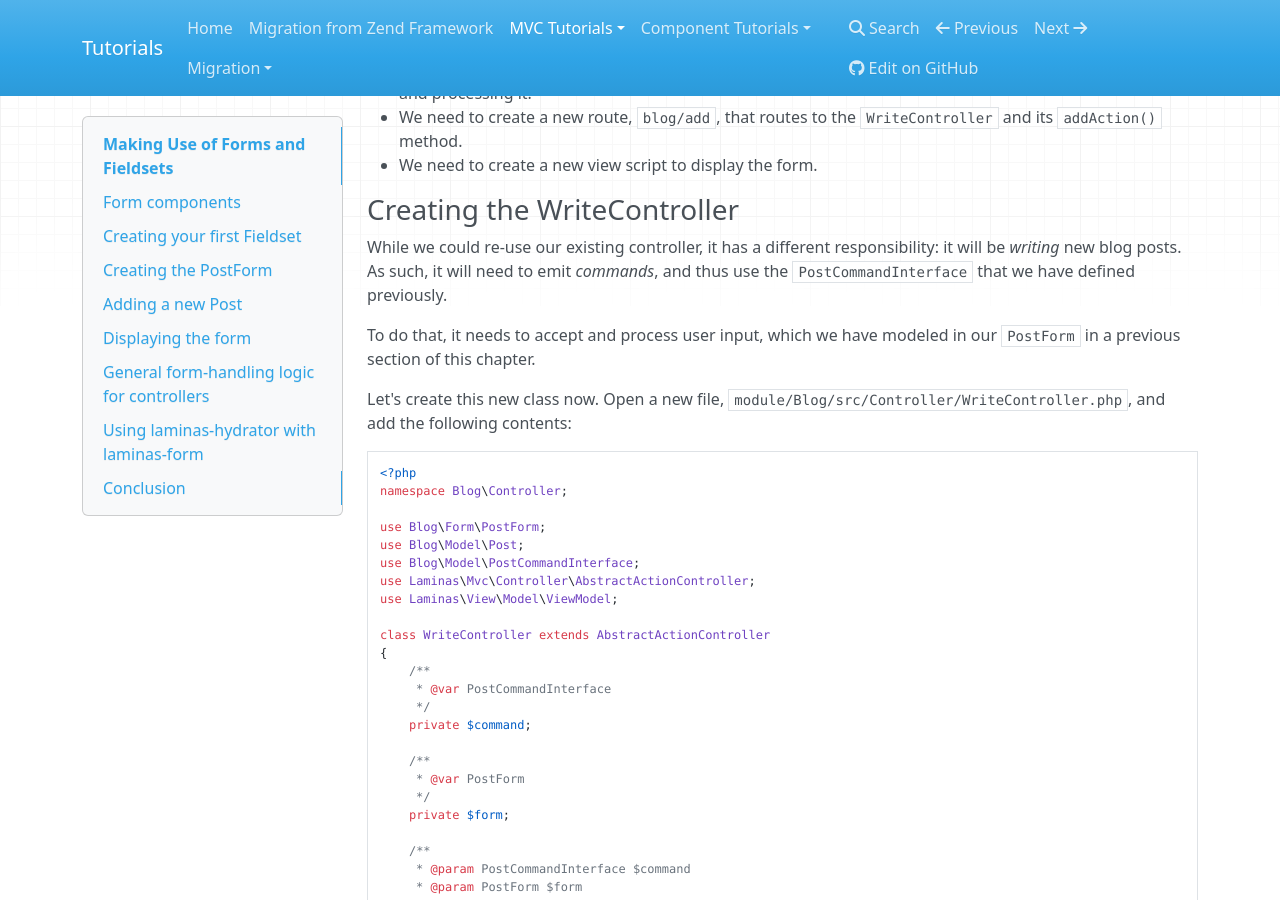
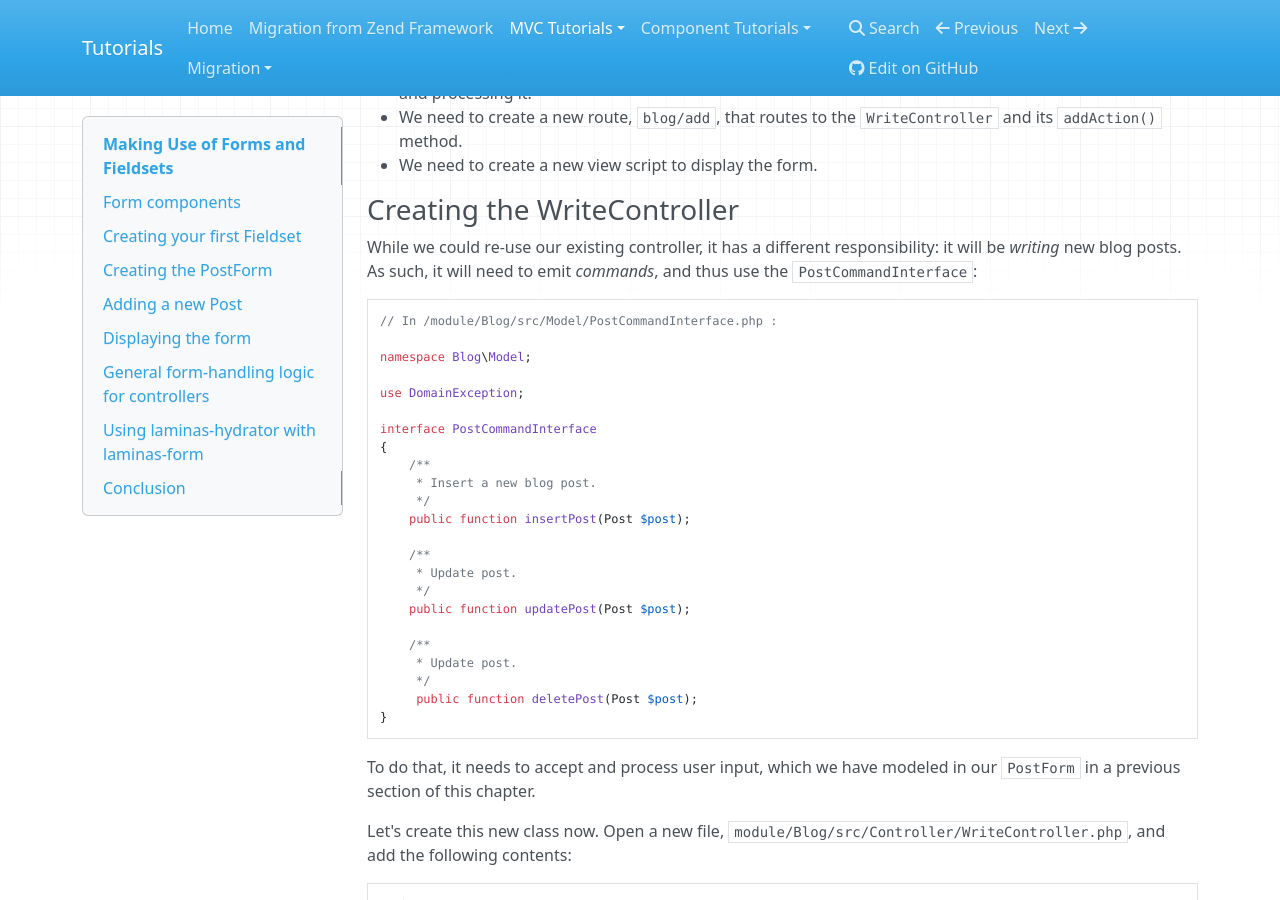
Before and after one commit to laminas/tutorials, an MkDocs documentation site: the page built from docs/book/in-depth-guide/laminas-form-laminas-form-fieldset.md, in a window 1280 px wide and 900 px high, scrolled down 2466 px. Built offline with MkDocs 1.6.1, drawn with Linux system fonts in a browser that asks for light colours; nearby versions of some CDN libraries.

Commit message:
Missing PostCommandInterface
PostCommandInterface was not defined then this cant be used

````diff
--- a/docs/book/in-depth-guide/laminas-form-laminas-form-fieldset.md
+++ b/docs/book/in-depth-guide/laminas-form-laminas-form-fieldset.md
@@ -141,8 +141,33 @@ few more tasks left:
 
 While we could re-use our existing controller, it has a different
 responsibility: it will be *writing* new blog posts. As such, it will need to
-emit *commands*, and thus use the `PostCommandInterface` that we have defined
-previously.
+emit *commands*, and thus use the `PostCommandInterface`:
+
+```php
+// In /module/Blog/src/Model/PostCommandInterface.php :
+
+namespace Blog\Model;
+
+use DomainException;
+
+interface PostCommandInterface
+{
+    /**
+     * Insert a new blog post.
+     */
+    public function insertPost(Post $post);
+
+    /**
+     * Update post.
+     */
+    public function updatePost(Post $post);
+
+    /**
+     * Update post.
+     */
+     public function deletePost(Post $post);
+}
+```
 
 To do that, it needs to accept and process user input, which we have modeled
 in our `PostForm` in a previous section of this chapter.
````
